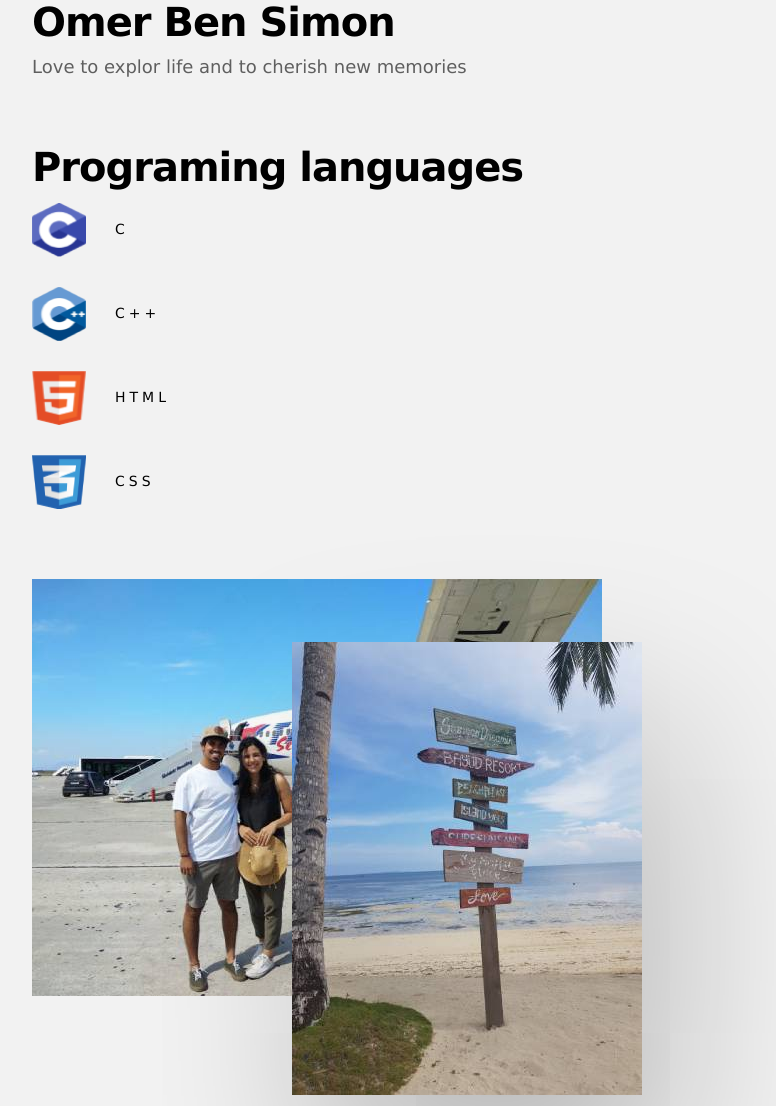
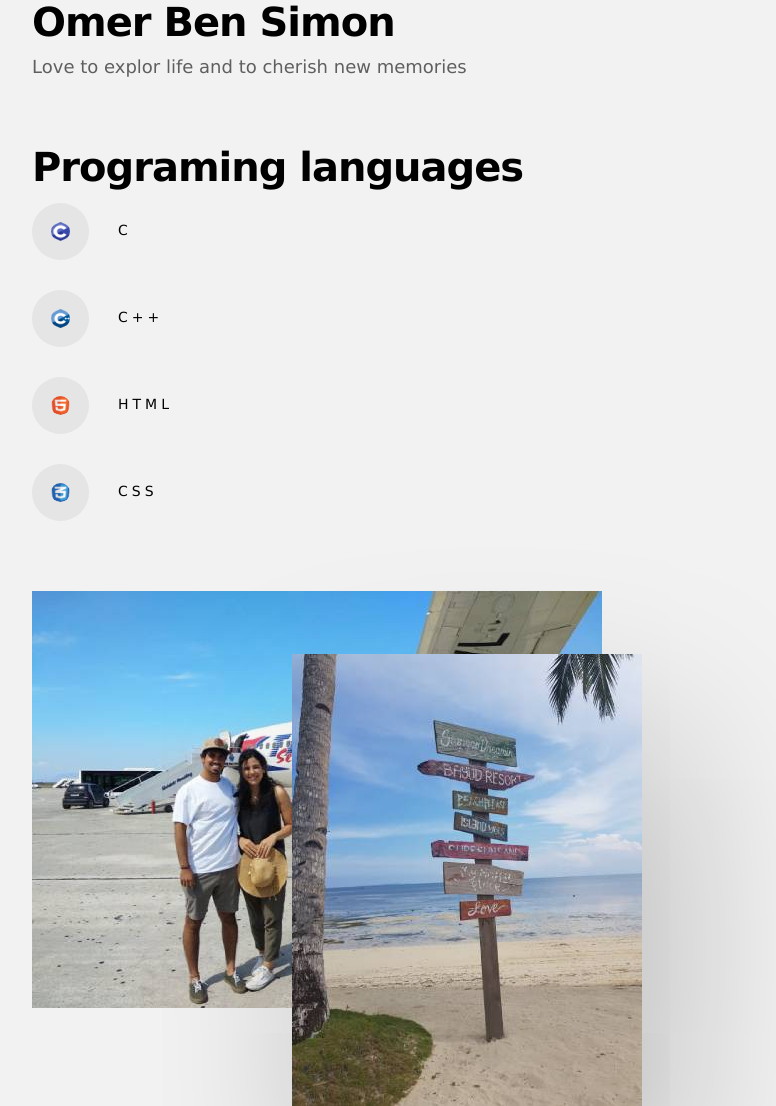
Before and after one commit to omerbensimon/targil1, a PHP site: page / in a window 1280 px wide. Shown: the part 746-1852 px from the top of the page, without its empty margins (93-869 px from the left). Run offline with PHP 8.4, Linux system fonts and the light colour scheme.

Commit message:
second commit. working modul

```diff
--- a/includes/style.css
+++ b/includes/style.css
@@ -46,6 +46,7 @@ header, nav, main, section, footer, div {
     opacity: 0.3;
     padding-right: 24px;
     color: #222222;
+    text-transform: uppercase;
 }
 #main_nav a:hover{
     color: #1434E1;
@@ -85,14 +86,17 @@ p{
     /* Black */
     opacity: 0.7;
 }
+
 .info h1{
     padding-top: 60px;
     padding-bottom: 8px;
 }
 .info li span{
     height: 16px;
+    padding-left: 29px;
 }
 .info li{
+    text-transform: uppercase;
     list-style: none;
     font-weight: 500;
     font-size: 14px;
@@ -102,11 +106,12 @@ p{
     padding-bottom: 30px;
 }
 .info img{
+    background: #E5E5E5;
+    border-radius: 34px;
+    padding:19px;
     vertical-align: middle;
-    padding-right: 29px;
-    width: 54px;
-    height: 54px;
 }
+
 .more_img{
     padding-bottom: 58px;
     height: 552px;
--- a/index.html
+++ b/index.html
@@ -1,7 +1,6 @@
 <!DOCTYPE html>
-<html lang="en">
+<html>
     <head>
-        <meta charset="UTF-8">
         <title>Omer Ben Simon</title>
         <link rel="stylesheet" href="includes/style.css">
     </head>
```
Also changed, not shown: images/c++.png, images/c.png, images/css.png, images/html1.png.
